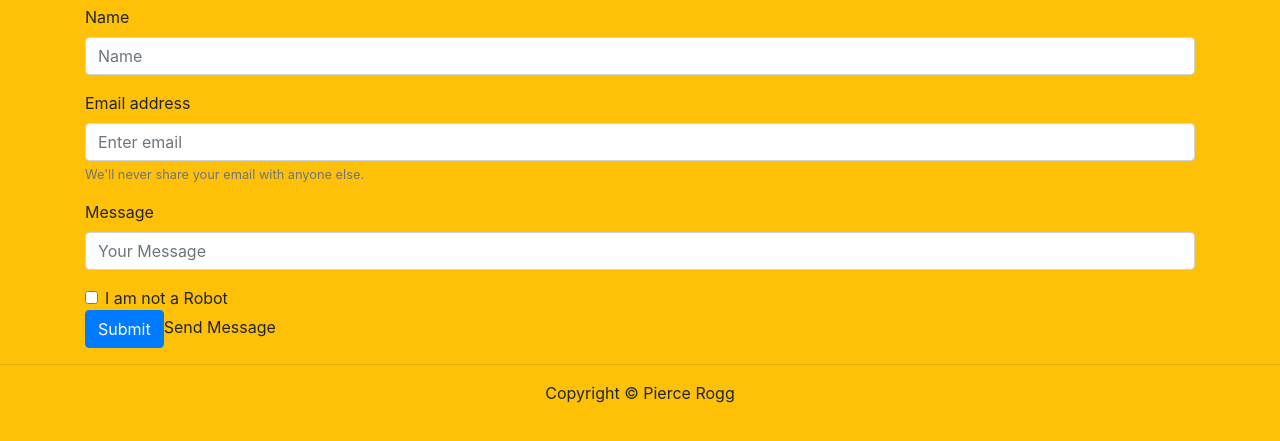
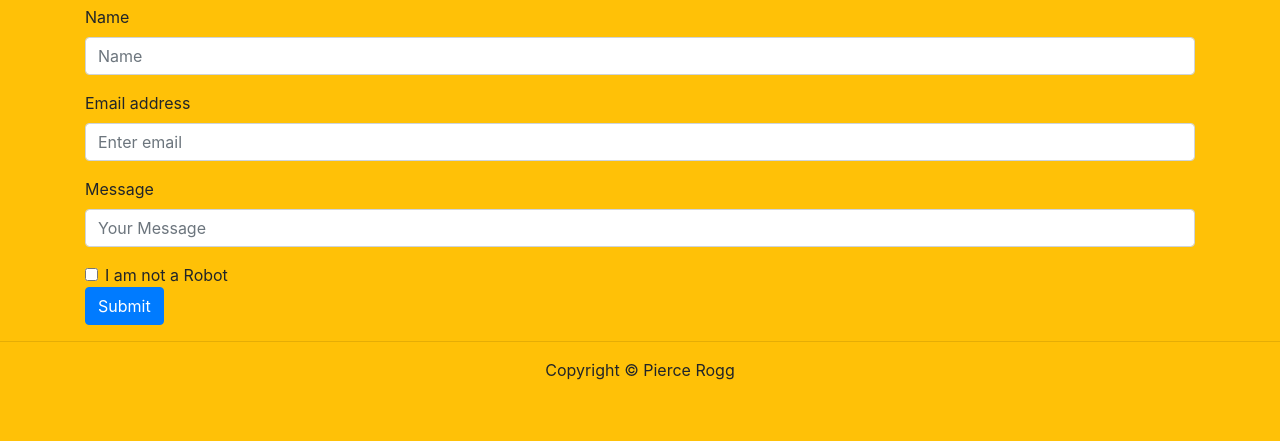
Before and after one commit to progg1992/personalPortfolio, a plain HTML site: page contact.html in a window 1280 px wide. Shown: the part 131-572 px from the top of the page. Drawn offline with nearby package versions, Linux system fonts and the light colour scheme.

Commit message:
Updated Readme, screenshoots of website and removed unwanted text from the form on the contact page.

```diff
--- a/contact.html
+++ b/contact.html
@@ -58,7 +58,6 @@
               <div class="form-group">
                 <label for="exampleInputEmail1">Email address</label>
                 <input type="email" class="form-control" id="exampleInputEmail1" aria-describedby="emailHelp" placeholder="Enter email">
-                <small id="emailHelp" class="form-text text-muted">We'll never share your email with anyone else.</small>
               </div>
 
               <div class="form-group">
@@ -71,7 +70,7 @@
                 <label class="form-check-label" for="exampleCheck1">I am not a Robot</label>
               </div>
 
-              <input type="submit" class="btn btn-primary">Send Message</input>
+              <input type="submit" class="btn btn-primary"></input>
 
             </form>
         </div>
```
Also changed, not shown: Assets/Images/About Me.png (added), Assets/Images/Contact.png (added), Assets/Images/Portfolio.png (added), README.md.
